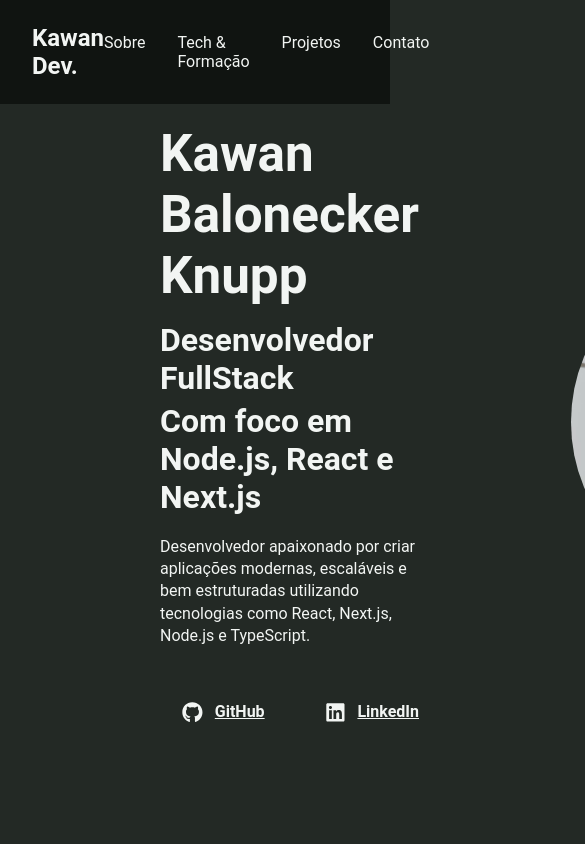
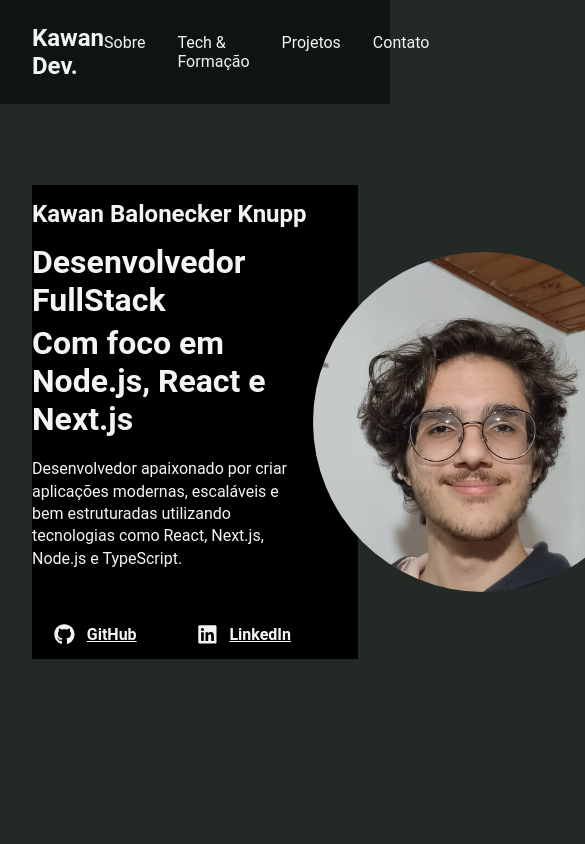
Before and after one commit to Balokbk/kawan-dev, a Next.js app: page / in a window 390 px wide. Shown: the top 844 px of the page, 585 px wide, since content can reach past the window. Built offline with nearby package versions, Linux system fonts and the light colour scheme.

Commit message:
added a little bit of phone responsivity

```diff
--- a/src/components/sections/Hero/Hero.styles.ts
+++ b/src/components/sections/Hero/Hero.styles.ts
@@ -1,5 +1,6 @@
 import Image from "next/image";
 import styled from "styled-components";
+import device from '@/style/breakpoints'
 
 export const Section = styled.section`
     min-height: 100vh;
@@ -9,6 +10,10 @@ export const Section = styled.section`
     justify-content: center;
 
     padding: 0 8rem;
+
+    @media ${device.mobile}{
+        padding: 0 1rem;
+    }
 `;
 
 export const Content = styled.div`
@@ -22,6 +27,14 @@ export const Content = styled.div`
     gap: 100px;
 
     align-items: center;
+
+    @media ${device.mobile}{
+        display: flex;
+        max-width: 480px;
+        background-color: black;
+        gap: 0;
+
+    }
 `;
 
 export const Left = styled.div`
@@ -36,6 +49,10 @@ export const Right = styled.div`
 export const Name = styled.h1`
     font-size: 3.2rem;
     margin: 15px 0;
+
+    @media ${device.mobile}{
+        font-size: 1.5rem;
+    }
 `;
 
 export const Role = styled.h2`
--- a/src/components/sections/Navbar/Navbar.styles.ts
+++ b/src/components/sections/Navbar/Navbar.styles.ts
@@ -1,4 +1,5 @@
 import styled from "styled-components";
+import device from '@/style/breakpoints';
 
 export const Header = styled.header`
     position: fixed;
@@ -20,6 +21,12 @@ export const Wrapper = styled.div`
     display: flex;
     justify-content: space-between;
     align-items: center;
+
+    @media ${device.mobile}{
+        max-width: 480px;
+        align-items: center;
+        margin-left: 0;
+    }
 `;
 
 export const Logo = styled.a`
--- a/src/components/ui/Container/Container.styles.ts
+++ b/src/components/ui/Container/Container.styles.ts
@@ -1,4 +1,5 @@
 import styled from "styled-components";
+import device from '@/style/breakpoints'
 
 export const Wrapper = styled.div`
   width: 100%;
@@ -6,4 +7,9 @@ export const Wrapper = styled.div`
 
   margin: 0 auto;
   padding: 0 2rem;
+
+  @media ${device.mobile}{
+    max-width: 480px;
+    padding: 0 1rem;
+  }
 `;
--- /dev/null
+++ b/src/style/breakpoints.ts
@@ -0,0 +1,11 @@
+const size = {
+    mobile: '480px',
+    desktop: '1200px'
+}
+
+const device = {
+    mobile: `(max-width: ${size.mobile})`,
+    desktop: `(max-width: ${size.desktop})`
+}
+
+export default device
```
